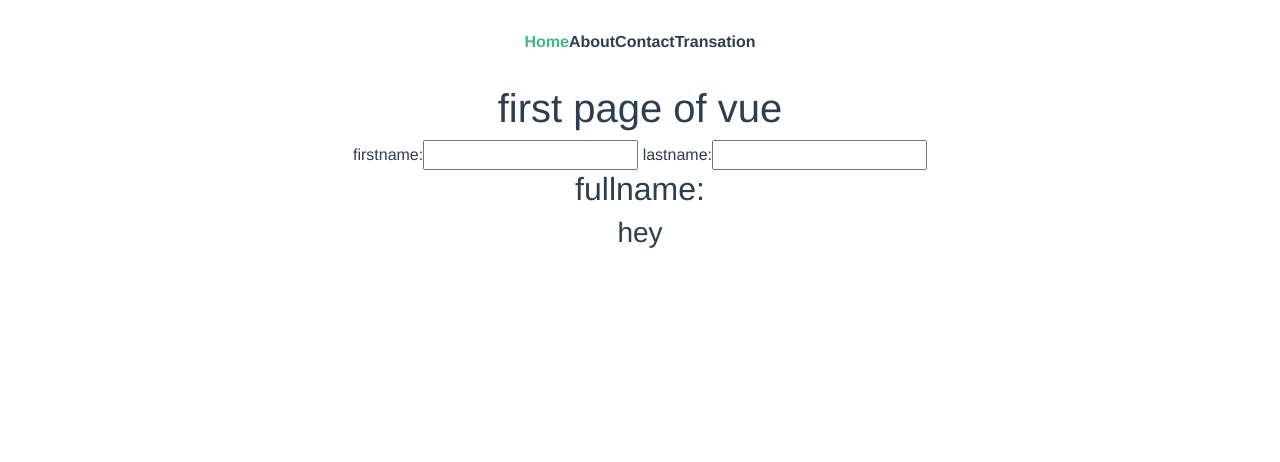
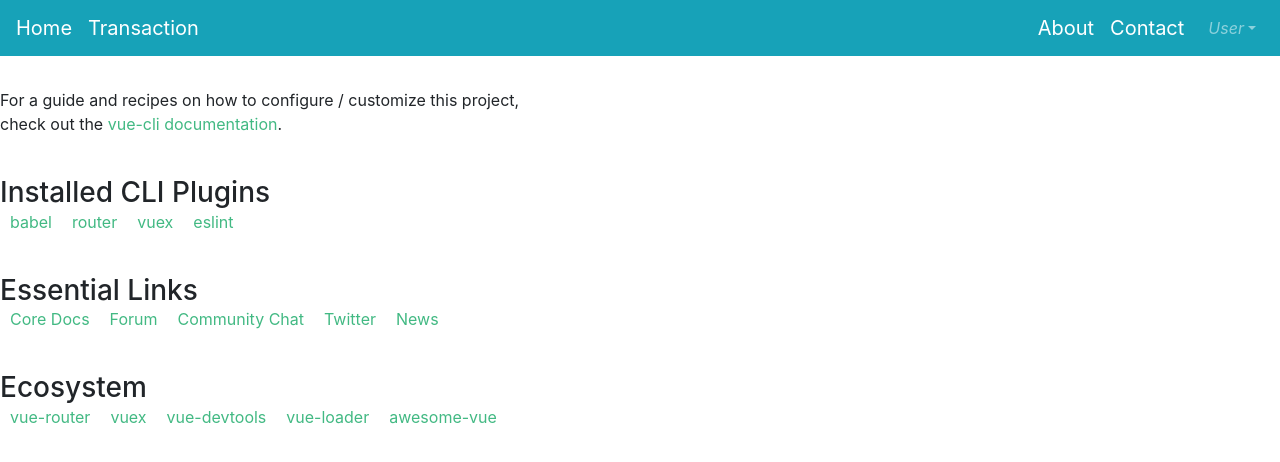
Before and after one commit to Sonal-appwrk/Transaction, a Vue app: page / in a window 1280 px wide. Shown: the top 462 px of the page. Built offline with nearby package versions, Linux system fonts and the light colour scheme.

Commit message:
add design

```diff
--- a/package.json
+++ b/package.json
@@ -8,11 +8,15 @@
     "lint": "vue-cli-service lint"
   },
   "dependencies": {
+    "axios": "^0.21.1",
     "bootstrap": "^4.6.0",
     "bootstrap-vue": "^2.21.2",
     "core-js": "^3.6.5",
+    "date-fns": "^2.19.0",
     "vue": "^2.6.12",
+    "vue-axios": "^3.2.4",
     "vue-router": "^3.2.0",
+    "vuetify": "^2.4.7",
     "vuex": "^3.4.0"
   },
   "devDependencies": {
--- a/public/index.html
+++ b/public/index.html
@@ -5,6 +5,7 @@
     <meta http-equiv="X-UA-Compatible" content="IE=edge">
     <meta name="viewport" content="width=device-width,initial-scale=1.0">
     <link rel="icon" href="<%= BASE_URL %>favicon.ico">
+
     <title><%= htmlWebpackPlugin.options.title %></title>
   </head>
   <body>
--- a/src/App.vue
+++ b/src/App.vue
@@ -1,13 +1,41 @@
 <template>
-  <div id="app">
-    <div id="nav">
-      <router-link to="/">Home</router-link>
-      <router-link to="/about">About</router-link>
-      <router-link to="/contact">Contact</router-link>
+<div>
+   <b-navbar toggleable="lg" type="dark" variant="info">
 
-      <router-link to="/trans">Transation</router-link>
-    </div>
-    <router-view />
+        <router-link to="/">
+        <b-navbar-brand>Home</b-navbar-brand></router-link>
+
+    <b-navbar-toggle target="nav-collapse"></b-navbar-toggle>
+
+    <b-collapse id="nav-collapse" is-nav>
+      <b-navbar-nav>
+        <router-link to="/transaction">
+        <b-navbar-brand>Transaction</b-navbar-brand></router-link>
+      </b-navbar-nav>
+
+      <!-- Right aligned nav items -->
+      <b-navbar-nav class="ml-auto">
+
+        <router-link to="/about">
+        <b-navbar-brand>About</b-navbar-brand></router-link>
+
+        <router-link to="/contact">
+        <b-navbar-brand>Contact</b-navbar-brand></router-link>
+
+        <b-nav-item-dropdown right>
+          <!-- Using 'button-content' slot -->
+          <template #button-content>
+            <em>User</em>
+          </template>
+          <b-dropdown-item href="#">Profile</b-dropdown-item>
+          <b-dropdown-item href="#">Sign Out</b-dropdown-item>
+        </b-nav-item-dropdown>
+      </b-navbar-nav>
+    </b-collapse>
+  </b-navbar>
+<br>
+ <router-view></router-view>
+
   </div>
 </template>
 <style>
--- a/src/components/form.vue
+++ /dev/null
@@ -1,35 +0,0 @@
-<template>
-  <div>
-
-    <h1>first page of vue</h1>
-
-    firstname:<input type="text" v-model="firstname" />
-    lastname:<input type="text"  v-model="lastname" />
-    <h2>fullname: {{ fullname }}</h2>
-
-    <h3>{{msg}}</h3>
-
-
-  </div>
-</template>
-<script>
-export default {
-  name: "index",
-
-  props:{
- msg : String,
-  },
-
-  data(){
-     return {
-         firstname : '',
-         lastname: '',
-     }
-  },
-  computed: {
-    fullname: function () {
-      return this.firstname + " " + this.lastname;
-    },
-  },
-};
-</script>
--- a/src/components/transform.vue
+++ b/src/components/transactionform.vue
@@ -1,42 +1,49 @@
 <template>
   <div>
     <form>
-      <label for="type">Type:</label><br />
-      <select v-model="form.selected">
-        <option>Debit</option>
-        <option>Credit</option></select
-      ><br />
-      <label>Amount</label><br />
-      <input type="text" v-model.number="form.amount" /><br />
+      <p>Type:</p>
+      <b-form-select v-model="form.selected">
+        <b-form-select-option value="Debit">Debit</b-form-select-option>
+        <b-form-select-option value="Credit">Credit</b-form-select-option>
+      </b-form-select>
+
+      <b-form-group id="input-group-2" label="Amount:" label-for="input-2">
+        <b-form-input
+          id="input-2"
+          v-model.number="form.amount"
+          placeholder="Enter amount"
+          required
+        ></b-form-input>
+      </b-form-group>
 
       <label>Purpose of Transaction</label><br />
-      <textarea
+      <b-form-textarea
+        id="textarea-default"
+        placeholder="Purpose Your Transaction"
         v-model="form.description"
-        placeholder="add multiple lines"
-      ></textarea
+      ></b-form-textarea
       ><br />
-
-      <button
-        type="button"
-        style="background-color: red; color: white"
-        @click="onSubmit"
-        v-show="buttonshow"
+      <b-button variant="success" @click="onSubmit" v-if="buttonshow"
+        >Submit</b-button
       >
-        Submit
-      </button>
     </form>
   </div>
 </template>
 
 <script>
+import { format } from "date-fns";
 export default {
   data() {
+    var date = new Date();
+
+    var formattedDate = format(date, "MMMM do, yyyy H:mma");
+
     return {
       form: {
         amount: "",
         description: "",
         selected: "Debit",
-        date: new Date().toISOString().split("T")[0],
+        date: formattedDate,
       },
       // types: [{ text: "Select One", value: "" }, "Debit", "Credit"],
       // show: true,
@@ -45,12 +52,7 @@ export default {
 
   computed: {
     buttonshow: function () {
-      if (
-        this.form.amount != "" &&
-        this.form.name != "" &&
-        this.form.description != "" &&
-        this.form.selected != ""
-      ) {
+      if (this.form.amount != "" && this.form.selected != "") {
         return true;
       } else {
         return false;
@@ -58,14 +60,13 @@ export default {
     },
   },
   methods: {
-    onSubmit() {
+    async onSubmit() {
       let data = this.form;
       let checkamount = this.$store.getters.doneEdit;
 
       if (!isNaN(this.form.amount)) {
         if (checkamount.length > 0) {
-          let lastamount = checkamount.length - 1;
-          let checkbalance = checkamount[lastamount].Balance;
+          let checkbalance = checkamount[0].Balance;
           console.log(checkbalance);
           if (checkbalance >= this.form.amount) {
             this.$store.dispatch("addNewData", data);
@@ -86,7 +87,7 @@ export default {
           if (this.form.selected == "Debit") {
             alert("Your balance is Null please credit some amount");
           } else {
-            this.$store.dispatch("addNewData", data);
+            await this.$store.dispatch("addNewData", data);
             this.form = "";
             let showmodel = false;
             this.$store.dispatch("offmodal", showmodel);
--- a/src/main.js
+++ b/src/main.js
@@ -4,9 +4,10 @@ import router from "./router";
 import store from "./store";
 import { BootstrapVue, IconsPlugin } from 'bootstrap-vue'
 
+import Vuetify from 'vuetify'
 import 'bootstrap/dist/css/bootstrap.css'
 import 'bootstrap-vue/dist/bootstrap-vue.css'
-
+Vue.use(Vuetify)
 Vue.use(BootstrapVue)
 Vue.use(IconsPlugin)
 Vue.config.productionTip = false;
--- a/src/router/index.js
+++ b/src/router/index.js
@@ -29,7 +29,7 @@ const routes = [
   }
   ,
   {
-    path: "/trans",
+    path: "/transaction",
     // route level code-splitting
     // this generates a separate chunk (about.[hash].js) for this route
     // which is lazy-loaded when the route is visited.
--- a/src/store/index.js
+++ b/src/store/index.js
@@ -1,10 +1,13 @@
 import Vue from "vue";
 import Vuex from "vuex";
-
+import axios from 'axios';
+import VueAxios from 'vue-axios'
+Vue.use(VueAxios, axios)
 Vue.use(Vuex);
 
 export default new Vuex.Store({
   state: {
+
     userData: [],
     showModal: true
   },
@@ -12,53 +15,80 @@ export default new Vuex.Store({
     doneEdit: state => {
       const data = state.userData;
       var arr = [];
-      var Balance =0;
+      var Balance = 0;
       data.forEach(element => {
         if (element["selected"] == "Credit") {
-          Balance=Balance+element.amount;
-          var Debit ='-';
+          Balance = Balance + element.amount;
+          var Debit = '-';
           var Credit = element.amount
           element.Balance = Balance;
-          element.Debit=Debit;
-          element.Credit=Credit;
+          element.Debit = Debit;
+          element.Credit = Credit;
           arr.push(element);
 
         }
-        else{
-          Balance=Balance-element.amount;
-          var Credit ='-';
+        else {
+          Balance = Balance - element.amount;
+          var Credit = '-';
 
           var Debit = element.amount
           element.Balance = Balance;
-          element.Debit=Debit;
-          element.Credit=Credit;
+          element.Debit = Debit;
+          element.Credit = Credit;
           arr.push(element);
 
         }
       })
-      return arr;
+      const arrRev= arr.reverse();
+      console.log(arrRev);
+      return arrRev;
     },
 
-    showModel: (state)=>{
+    showModel: (state) => {
       var modalValue = state.showModal
       return modalValue;
     }
 
   },
   mutations: {
+
     ADD_USER_DATA: (state, data) => {
-      state.userData.push(data)
+      debugger;
+      state.userData = data;
+
     },
-    HIDE_MODAL:(state,data)=>{
-      state.showModal=data
+    Add_new_data: (state, data) => {
+      state.userData.push(data);
+    },
+    HIDE_MODAL: (state, data) => {
+      state.showModal = data
     }
   },
   actions: {
-    addNewData({commit}, newData){
-commit('ADD_USER_DATA',newData);
+
+    //     addNewData({commit}, newData){
+    // commit('ADD_USER_DATA',newData);
+    //     },
+    async addNewData({ commit }, newData) {
+      await axios.post("http://localhost:8080/newTransaction", newData).then(res => {
+        const data = res.data;
+        commit('Add_new_data', data);
+      });
+
+      return true;
     },
-    offmodal({commit},data){
-      commit('HIDE_MODAL',data)
+    async showTransaction({ commit }) {
+      await axios.get("http://localhost:8080/allTransaction").then((res) => {
+        const data = res.data;
+
+        commit('ADD_USER_DATA', data);
+      })
+
+
+
+    },
+    offmodal({ commit }, data) {
+      commit('HIDE_MODAL', data)
     }
 
   },
--- a/src/views/Home.vue
+++ b/src/views/Home.vue
@@ -1,18 +1,19 @@
 <template>
   <div class="home">
 
-    <forms msg="hey" />
+   <HelloWorld />
   </div>
 </template>
 
 <script>
 // @ is an alias to /src
-import forms from "../components/form";
+import HelloWorld from "../components/HelloWorld";
 export default {
   name: "Home",
   components: {
 
-    forms,
+   HelloWorld
+
   },
 };
 </script>
--- a/src/views/Transation.vue
+++ b/src/views/Transation.vue
@@ -1,11 +1,14 @@
 <template>
   <div>
-    <b-button v-b-modal.modal-1 @click="openmodal" >ADD Transation</b-button>
-  <b-modal :hide-footer="true" id="modal-1" title="Add Transation" v-if="hideModal">
+    <b-button v-b-modal.modal-1 @click="openmodal" class="button" variant="success">ADD Transaction</b-button>
+
+
+  <b-modal :hide-footer="true" id="modal-1" title="Add Transaction" v-if="hideModal">
       <addtrans />
     </b-modal>
     <table>
   <tr>
+    <th>Transaction-ID</th>
     <th>Date</th>
     <th>Description</th>
     <th>Credit</th>
@@ -13,7 +16,8 @@
     <th>Running Balance</th>
   </tr>
   <tbody >
-<tr v-for="(account, index) in items" :key="index">
+<tr v-for="(account, index) in items " :key="index">
+  <td>{{account._id}}</td>
   <td>{{account.date}}</td>
    <td>{{account.description}}</td>
     <td>{{account.Credit}}</td>
@@ -22,25 +26,43 @@
 </tr>
   </tbody>
 
+
 </table>
-
+    <!-- <nav aria-label="Page navigation example">
+      <ul class="pagination">
+        <li class="page-item">
+          <button type="button" class="page-link" v-if="page != 1" @click="page--"> Previous </button>
+        </li>
+        <li class="page-item">
+          <button type="button" class="page-link" v-for="(pageNumber,index) in pages.slice(page-1, page+5)" :key="index" @click="page = pageNumber"> {{pageNumber}} </button>
+        </li>
+        <li class="page-item">
+          <button type="button" @click="page++" v-if="page < pages.length" class="page-link"> Next </button>
+        </li>
+      </ul>
+    </nav>   -->
 
   </div>
 </template>
 
 <script>
-import addtrans from "../components/transform";
+import addtrans from "../components/transactionform";
 import store from "../store/index";
 export default {
 
  data(){
    return{
-     showmodel : ""
+     showmodel : "",
+
    }
  },
   components: {
     store,
     addtrans,
+  },
+  mounted(){
+
+    this.$store.dispatch("showTransaction");
   },
   computed: {
     items() {
@@ -80,4 +102,9 @@ td, th {
 tr:nth-child(even) {
   background-color: #dddddd;
 }
+button{
+  float: right;
+  margin: 10px;
+}
+
 </style>
```
Also changed, not shown: 1 other file (tests, documents, lock files or other folders).
